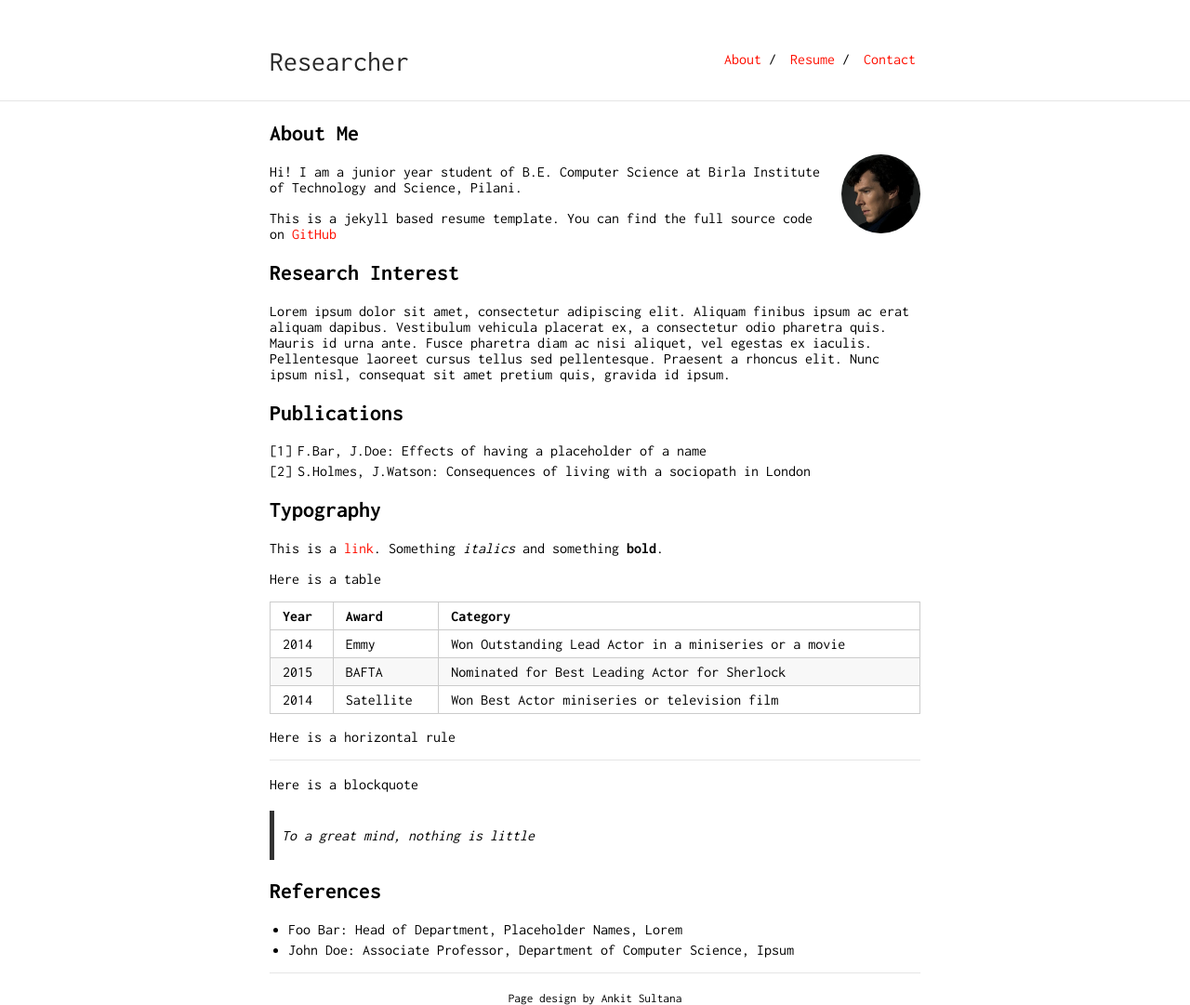
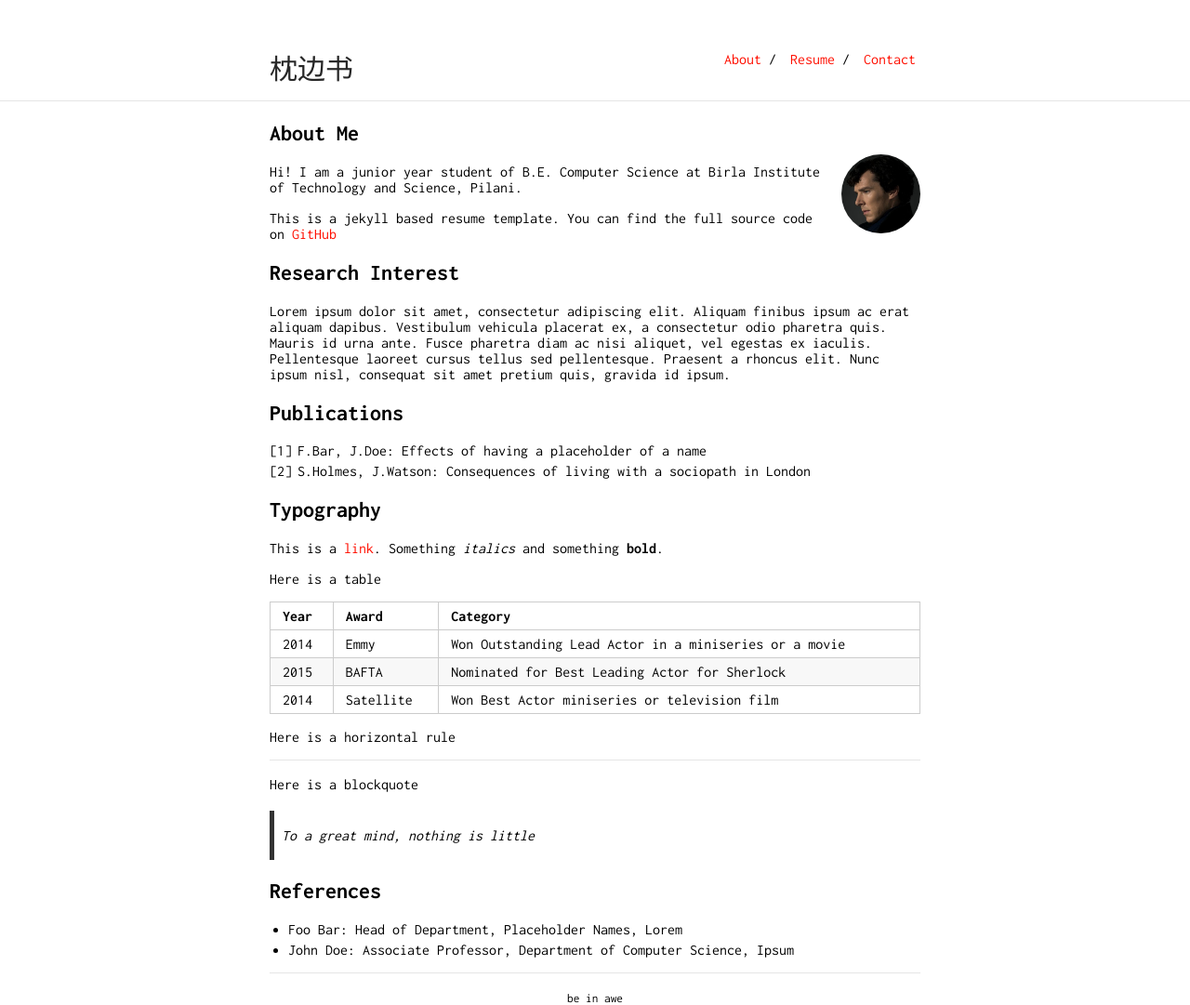
Before and after one commit to zhenbianshu/zhenbianshu.github.io, a Jekyll site: the page built from index.md, in a window 1280 px wide. Shown: the whole page at 93% size. Built offline with Jekyll 4.4.1, drawn with Linux system fonts in a browser that asks for light colours; our own code applies the rules of GitHub Pages for plain Markdown files.

Commit message:
add index

```diff
--- a/_config.yml
+++ b/_config.yml
@@ -1,14 +1,14 @@
-title: Researcher
-url: "https://ankitsultana.com"
-baseurl: "/researcher"
+title: 枕边书
+url: "https://zhenbianshu.github.io"
+baseurl: "/"
 
 markdown: kramdown
 
 tracking_id: #
 
 footer: yes
-footer_url: "https://github.com/bk2dcradle"
-footer_text: "Page design by Ankit Sultana"
+footer_url: "https://github.com/zhenbianshu"
+footer_text: "be in awe"
 
 sass:
     style: compressed
```
Also changed, not shown: 1 other file.
